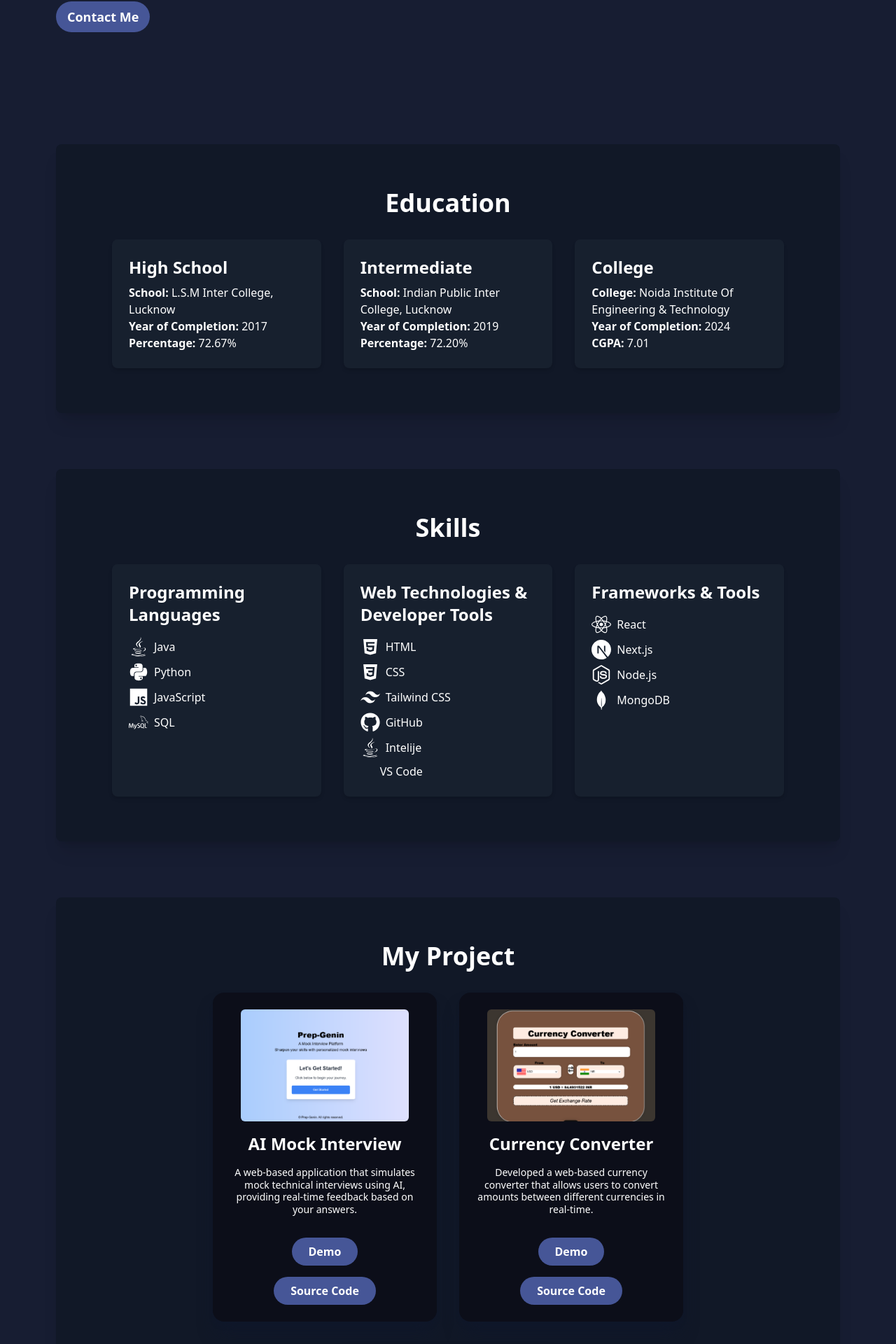
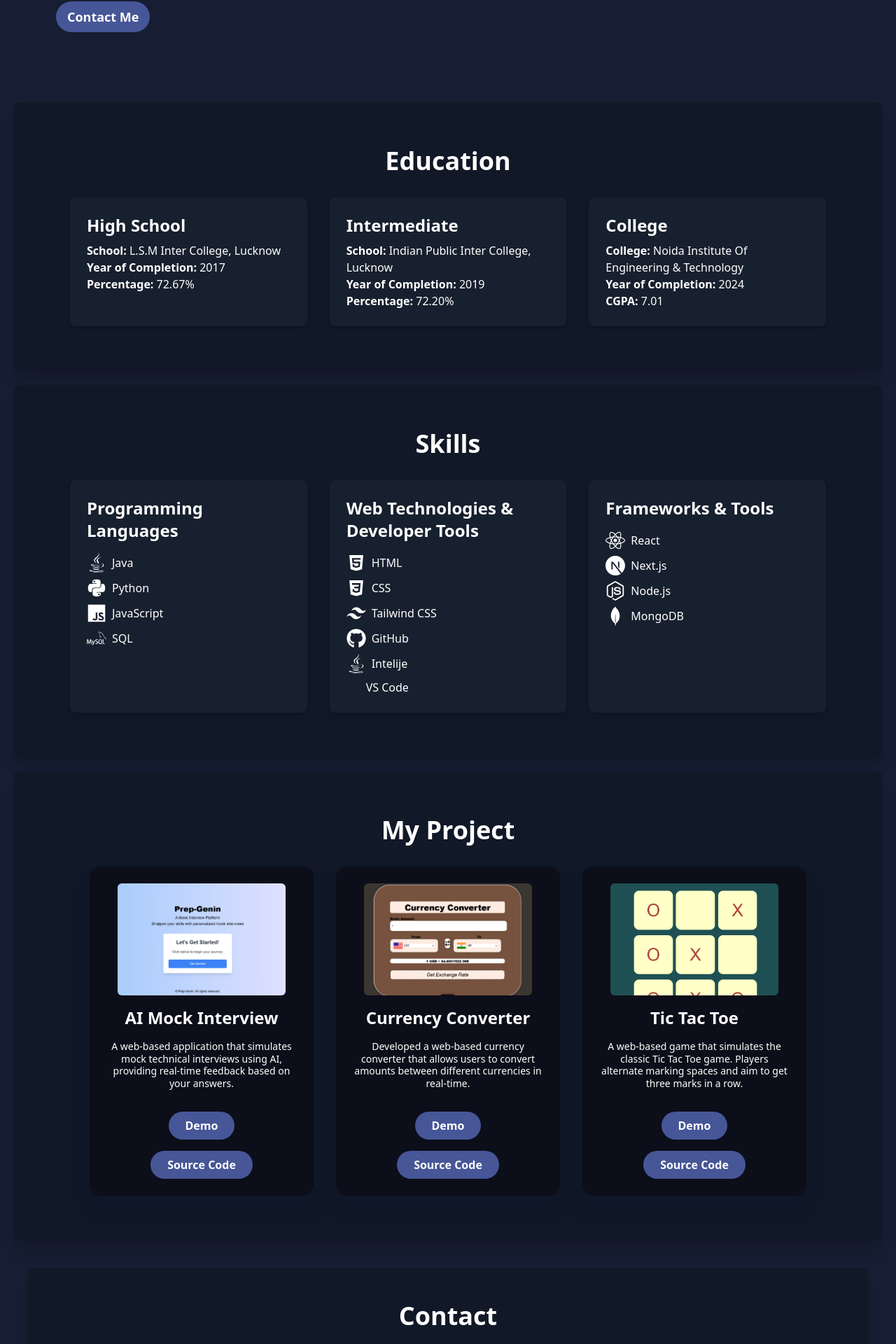
Before and after one commit to deepakmaurya1378/Responsive-Portfolio, a React (Vite) app: page / in a window 1280 px wide. Shown: the part 618-2538 px from the top of the page at 70% size. Built offline with nearby package versions, Linux system fonts and the light colour scheme.

Commit message:
decrease the margin of the components

```diff
--- a/src/Components/Connect/Connect.jsx
+++ b/src/Components/Connect/Connect.jsx
@@ -2,7 +2,7 @@ const Contact = () => {
   return (
     <div
       id="Contact"
-      className="bg-gray-900 m-24 text-white py-12 px-6 md:px-20 flex flex-col items-center rounded-lg shadow-lg"
+      className="bg-gray-900 m-10 text-white py-12 px-6 md:px-20 flex flex-col items-center rounded-lg shadow-lg"
     >
       <h2 className="text-3xl md:text-4xl font-bold mb-6">Contact</h2>
       <p className="text-center text-lg md:text-xl mb-8">
--- a/src/Components/Education/Education.jsx
+++ b/src/Components/Education/Education.jsx
@@ -2,7 +2,7 @@ const Education = () => {
   return (
     <section
       id="Education"
-      className="bg-gray-900 m-20 text-white py-16 px-6 md:px-20 rounded-lg shadow-xl"
+      className="bg-gray-900 m-5 text-white py-16 px-6 md:px-20 rounded-lg shadow-xl"
     >
       <div className="container mx-auto">
         <h2 className="text-3xl md:text-4xl font-bold text-center mb-8">
--- a/src/Components/Projects/Projects.jsx
+++ b/src/Components/Projects/Projects.jsx
@@ -4,7 +4,7 @@ import img1 from "../../Assests/Screenshot (4).png"
 import img3 from "../../Assests/Screenshot (3).png"
 const Projects = () => {
   return (
-    <section id="Projects" className="bg-gray-900 m-20 text-white py-16 px-6 md:px-20 rounded-lg shadow-xl">
+    <section id="Projects" className="bg-gray-900 m-5 text-white py-16 px-6 md:px-20 rounded-lg shadow-xl">
       <div className="container mx-auto text-center">
         <h2 className="text-3xl md:text-4xl font-bold mb-8">My Project</h2>
 
--- a/src/Components/Skill/Skill.jsx
+++ b/src/Components/Skill/Skill.jsx
@@ -9,7 +9,7 @@ const Skills = () => {
 
     <section
       id="Skills"
-      className="bg-gray-900 m-20 text-white py-16 px-6 md:px-20 rounded-lg shadow-xl"
+      className="bg-gray-900 m-5 text-white py-16 px-6 md:px-20 rounded-lg shadow-xl"
     >
       <div className="container mx-auto">
         <h2 className="text-3xl md:text-4xl font-bold text-center mb-8">Skills</h2>
```
